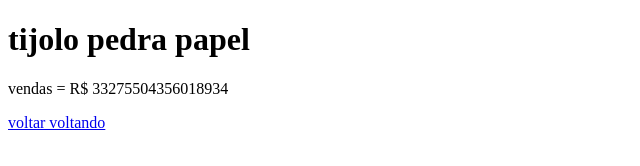
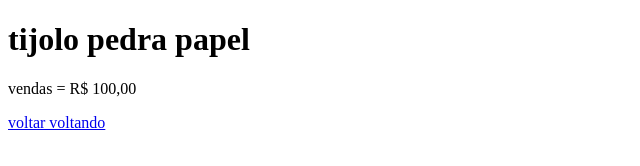
Before and after one commit to Megamensa/testegithub2, a plain HTML site: page vendas.html in a window 1280 px wide. Shown: the whole page, without its empty margins (0-640 px from the left). Drawn offline with Linux system fonts and the light colour scheme.

Commit message:
teste....

```diff
--- a/vendas.html
+++ b/vendas.html
@@ -8,7 +8,7 @@
 </head>
 <body>
 <h1>tijolo pedra papel</h1>
-<p>vendas = R$ 33275504356018934</p>
+<p>vendas = R$ 100,00</p>
 <a href="index.html">voltar voltando</a>
 
 </body>
```
